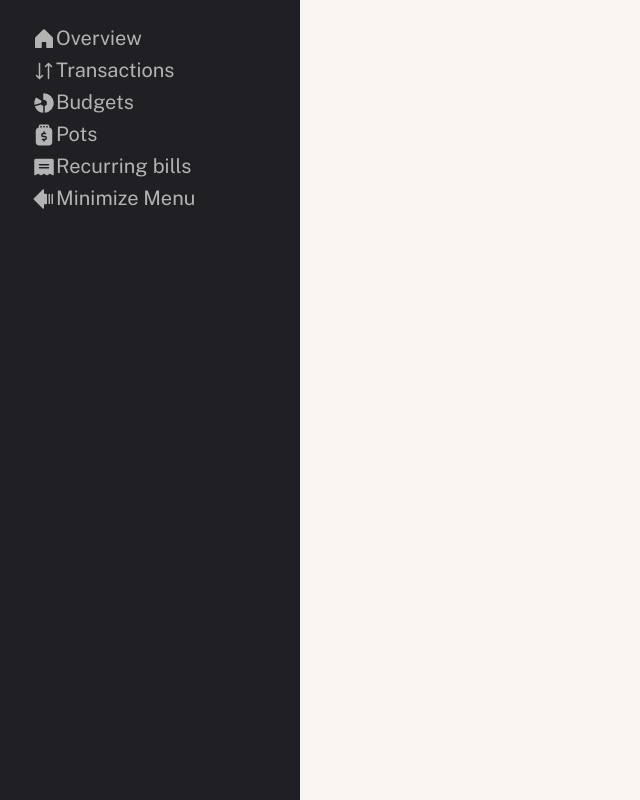
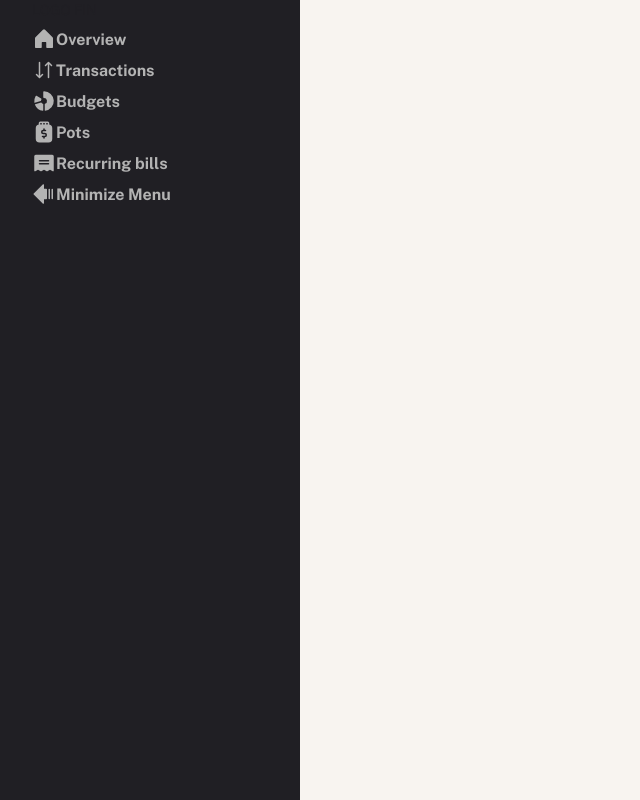
Before and after one commit to pjevic/personal-finance-app, a Next.js app: page / in a window 1280 px wide. Shown: the whole page, without its empty margins (0-640 px from the left). Built offline with nearby package versions, Linux system fonts and the light colour scheme.

Commit message:
feat: Set Up Typography Styles with Reusable Text Presets

```diff
--- a/src/app/layout.js
+++ b/src/app/layout.js
@@ -10,8 +10,8 @@ const publicSans = Public_Sans({
   subsets: ["latin"],
   display: "swap",
   style: "normal",
-  weight: "400",
   variants: ["400", "700"],
+  weight: ["400", "700"],
 });
 
 export default function RootLayout({ children }) {
--- a/src/components/Sidebar/Sidebar.jsx
+++ b/src/components/Sidebar/Sidebar.jsx
@@ -31,13 +31,15 @@ export default function Sidebar() {
                 alt="Icon"
                 className={style.icon}
               />
-              <span className={style.label}>Overview</span>
+              <span className={`${style.label} textPreset__3`}>Overview</span>
             </Link>
           </li>
           <li>
             <Link href="/transactions">
               <ArrowsDownUp size="2.4rem" alt="Icon" className={style.icon} />
-              <span className={style.label}>Transactions</span>
+              <span className={`${style.label} textPreset__3`}>
+                Transactions
+              </span>
             </Link>
           </li>
           <li>
@@ -48,7 +50,7 @@ export default function Sidebar() {
                 alt="Icon"
                 className={style.icon}
               />
-              <span className={style.label}>Budgets</span>
+              <span className={`${style.label} textPreset__3`}>Budgets</span>
             </Link>
           </li>
           <li>
@@ -59,7 +61,7 @@ export default function Sidebar() {
                 alt="Icon"
                 className={style.icon}
               />
-              <span className={style.label}>Pots</span>
+              <span className={`${style.label} textPreset__3`}>Pots</span>
             </Link>
           </li>
           <li>
@@ -70,7 +72,9 @@ export default function Sidebar() {
                 alt="Icon"
                 className={style.icon}
               />
-              <span className={style.label}>Recurring bills</span>
+              <span className={`${style.label} textPreset__3`}>
+                Recurring bills
+              </span>
             </Link>
           </li>
         </ul>
@@ -82,7 +86,7 @@ export default function Sidebar() {
         mirrored={mirrored}
         className={style.icon}
       />
-      <span className={style.label}>Minimize Menu</span>
+      <span className={`${style.label} textPreset__3`}>Minimize Menu</span>
     </aside>
   );
 }
--- a/src/styles/abstracts/variables.scss
+++ b/src/styles/abstracts/variables.scss
@@ -29,3 +29,13 @@ $color-magenta: #934f6f;
 $color-turquoise: #597c7c;
 $color-navy-gray: #97a0ac;
 $color-army-green: #7f9161;
+
+// Font
+$font-size-xxl: 3.2rem;
+$font-size-xl: 2rem;
+$font-size-l: 1.6rem;
+$font-size-m: 1.4rem;
+$font-size-s: 1.2rem;
+
+$line-height-tight: 1.2;
+$line-height-normal: 1.5;
--- a/src/styles/base/typography.scss
+++ b/src/styles/base/typography.scss
@@ -8,3 +8,43 @@ body {
   line-height: 1.5;
   font-weight: 400;
 }
+
+.textPreset {
+  font-weight: 400;
+
+  &__1 {
+    font-size: variables.$font-size-xxl;
+    line-height: variables.$line-height-tight;
+    font-weight: 700;
+  }
+
+  &__2 {
+    font-size: variables.$font-size-xl;
+    line-height: variables.$line-height-tight;
+    font-weight: 700;
+  }
+
+  &__3 {
+    font-size: variables.$font-size-l;
+    line-height: variables.$line-height-normal;
+    font-weight: 700;
+  }
+
+  &__4 {
+    font-size: variables.$font-size-m;
+    line-height: variables.$line-height-normal;
+
+    &--bold {
+      font-weight: 700;
+    }
+  }
+
+  &__5 {
+    font-size: variables.$font-size-s;
+    line-height: variables.$line-height-normal;
+
+    &--bold {
+      font-weight: 700;
+    }
+  }
+}
```
Also changed, not shown: src/components/Sidebar/Sidebar.module.scss (+0 -8 lines).
